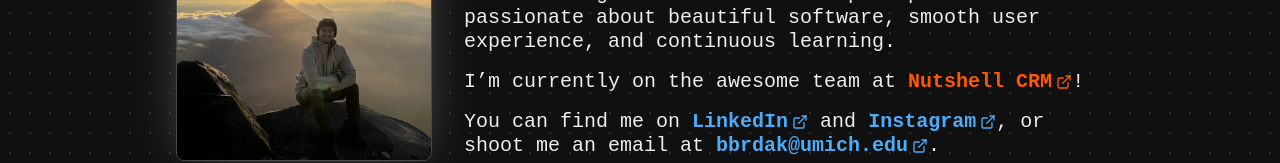
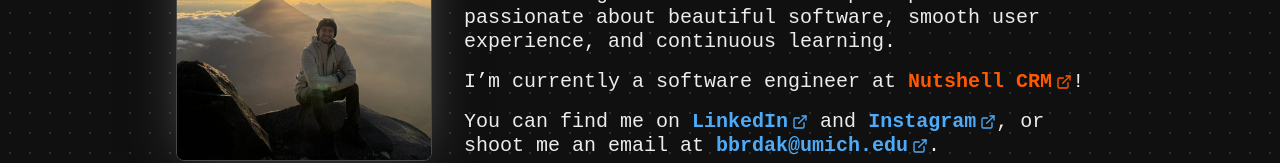
Before and after one commit to blakebrdak/blakebrdak.com, a Next.js app: page / in a window 1280 px wide. Shown: the part 337-500 px from the top of the page. Built offline with nearby package versions, Linux system fonts and the light colour scheme; a web font is replaced by a local one.

Commit message:
copy update

```diff
--- a/app/components/main-content.tsx
+++ b/app/components/main-content.tsx
@@ -33,7 +33,7 @@ export function MainContent() {
           beautiful software, smooth user experience, and continuous learning.
         </Text>
         <Text size="md">
-          I’m currently on the awesome team at{' '}
+          I’m currently a software engineer at{' '}
           <LinkWithIcon
             href="https://www.nutshell.com"
             label="Nutshell CRM"
```
